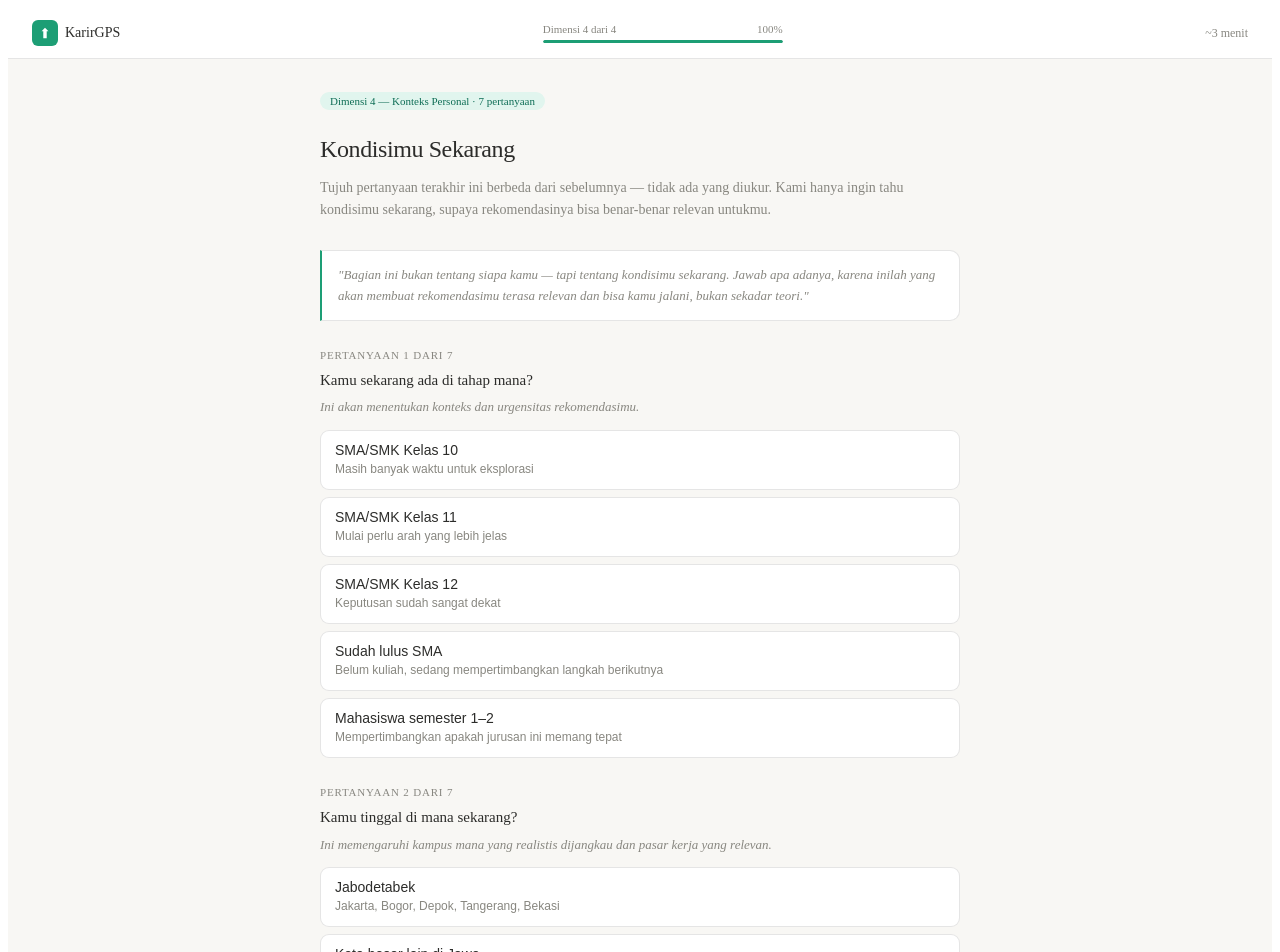
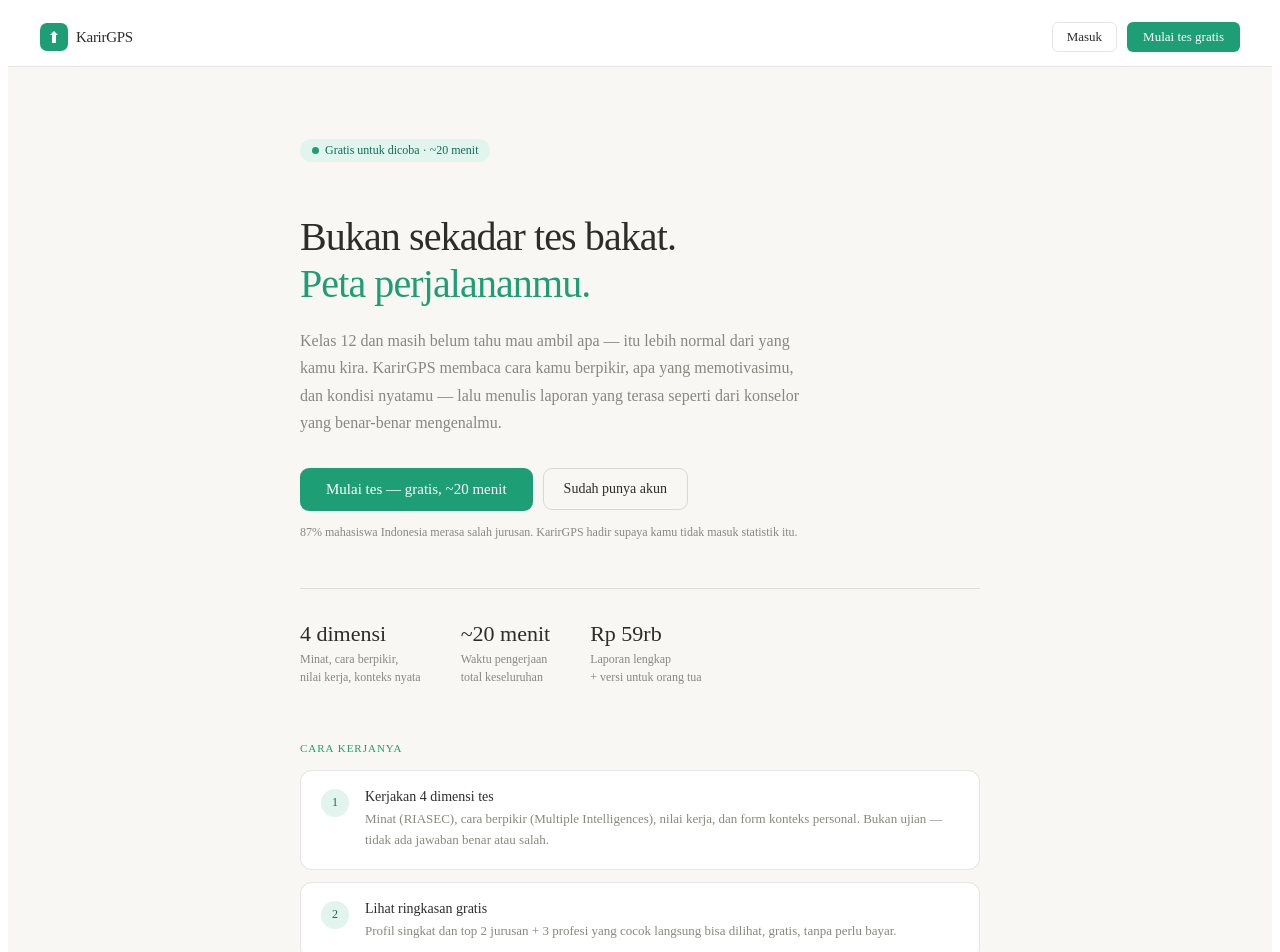
Before and after one commit to ervanlight/karirgps, a Next.js app: page /tes/d4 in a window 1280 px wide. Shown: the top 952 px of the page. Built offline with nearby package versions, Linux system fonts and the light colour scheme.

Commit message:
feat: restore homepage UI

```diff
--- a/app/tes/d4/page.tsx
+++ b/app/tes/d4/page.tsx
@@ -1,130 +1,147 @@
 'use client'
-import { useRouter } from 'next/navigation'
-import TesLayout from '@/components/tes/TesLayout'
-import { D4_PERTANYAAN } from '@/lib/soal-d4'
-import { useTesStore } from '@/lib/store'
-import type { KonteksPersonal } from '@/types'
+import Link from 'next/link'
 
-export default function TesD4Page() {
-  const router = useRouter()
-  const { d4_konteks, setD4, hitungSemua } = useTesStore()
+export default function LandingPage() {
+  return (
+    <div style={{ minHeight: '100vh', background: '#F8F7F4' }}>
+      {/* NAV */}
+      <nav style={{
+        display: 'flex', alignItems: 'center', justifyContent: 'space-between',
+        padding: '14px 32px', background: '#fff',
+        borderBottom: '0.5px solid rgba(44,44,42,0.12)',
+        position: 'sticky', top: 0, zIndex: 50,
+      }}>
+        <div style={{ display: 'flex', alignItems: 'center', gap: 8 }}>
+          <div style={{
+            width: 28, height: 28, background: '#1D9E75', borderRadius: 7,
+            display: 'flex', alignItems: 'center', justifyContent: 'center',
+          }}>
+            <svg width="14" height="14" viewBox="0 0 14 14" fill="white">
+              <path d="M7 1 L11 5 L9 5 L9 13 L5 13 L5 5 L3 5 Z"/>
+            </svg>
+          </div>
+          <span style={{ fontSize: 15, fontWeight: 500, color: '#2C2C2A', letterSpacing: '-0.3px' }}>
+            KarirGPS
+          </span>
+        </div>
+        <div style={{ display: 'flex', gap: 10, alignItems: 'center' }}>
+          <Link href="/auth/login" style={{
+            background: 'none', border: '0.5px solid rgba(44,44,42,0.12)',
+            borderRadius: 6, padding: '6px 14px', fontSize: 13, color: '#2C2C2A',
+            textDecoration: 'none',
+          }}>Masuk</Link>
+          <Link href="/tes/d1" style={{
+            background: '#1D9E75', color: 'white', borderRadius: 6,
+            padding: '7px 16px', fontSize: 13, fontWeight: 500, textDecoration: 'none',
+          }}>Mulai tes gratis</Link>
+        </div>
+      </nav>
 
-  // Count answered (jalur is array, others are string)
-  const answered = Object.keys(d4_konteks).filter(k => {
-    const v = d4_konteks[k as keyof typeof d4_konteks]
-    return v !== undefined && (Array.isArray(v) ? v.length > 0 : true)
-  }).length
-  const canProceed = answered >= 5 // minimal 5 dari 7
+      {/* HERO */}
+      <div style={{ maxWidth: 680, margin: '0 auto', padding: '72px 32px 56px' }}>
+        <div style={{
+          display: 'inline-flex', alignItems: 'center', gap: 6,
+          background: '#E1F5EE', borderRadius: 20, padding: '4px 12px',
+          fontSize: 12, color: '#0F6E56', fontWeight: 500, marginBottom: 24,
+        }}>
+          <span style={{ width: 7, height: 7, borderRadius: '50%', background: '#1D9E75', display: 'inline-block' }}/>
+          Gratis untuk dicoba · ~20 menit
+        </div>
 
-  function handleSelesai() {
-    hitungSemua()
-    router.push('/hasil')
-  }
+        <h1 style={{
+          fontSize: 40, fontWeight: 500, lineHeight: 1.18, letterSpacing: '-0.9px',
+          color: '#2C2C2A', marginBottom: 20,
+        }}>
+          Bukan sekadar tes bakat.<br />
+          <span style={{ color: '#1D9E75' }}>Peta perjalananmu.</span>
+        </h1>
 
-  return (
-    <TesLayout
-      dimensi={4}
-      judul="Kondisimu Sekarang"
-      subjudul="Tujuh pertanyaan terakhir ini berbeda dari sebelumnya — tidak ada yang diukur. Kami hanya ingin tahu kondisimu sekarang, supaya rekomendasinya bisa benar-benar relevan untukmu."
-      intro="Bagian ini bukan tentang siapa kamu — tapi tentang kondisimu sekarang. Jawab apa adanya, karena inilah yang akan membuat rekomendasimu terasa relevan dan bisa kamu jalani, bukan sekadar teori."
-      hrefBack="/tes/d3"
-      hrefNext="/hasil"
-      labelNext={canProceed ? 'Lihat hasilku →' : `Jawab minimal 5 pertanyaan (${answered}/7)`}
-      onNext={handleSelesai}
-      canProceed={canProceed}
-    >
-      <div style={{ marginBottom: 8 }}>
-        {D4_PERTANYAAN.map((p, idx) => {
-          const isMultiple = p.multiple
-          const currentVal = d4_konteks[p.id as keyof KonteksPersonal]
+        <p style={{ fontSize: 16, lineHeight: 1.7, color: '#888780', marginBottom: 32, maxWidth: 520 }}>
+          Kelas 12 dan masih belum tahu mau ambil apa — itu lebih normal dari yang kamu kira.
+          KarirGPS membaca cara kamu berpikir, apa yang memotivasimu, dan kondisi nyatamu — lalu
+          menulis laporan yang terasa seperti dari konselor yang benar-benar mengenalmu.
+        </p>
 
-          return (
-            <div key={p.id} style={{ marginBottom: 28 }}>
-              {/* Privacy reminder before biaya question */}
-              {p.id === 'kondisi_biaya' && (
-                <div style={{
-                  background: '#F8F7F4', border: '0.5px solid rgba(44,44,42,0.1)',
-                  borderRadius: 8, padding: '10px 14px', marginBottom: 14,
-                  fontSize: 12, color: '#888780', lineHeight: 1.6,
-                }}>
-                  🔒 Jawaban ini tidak pernah kami tampilkan ke siapapun. Ini hanya untuk menyesuaikan rekomendasimu.
-                </div>
-              )}
+        <div style={{ display: 'flex', gap: 10, alignItems: 'center', flexWrap: 'wrap' }}>
+          <Link href="/tes/d1" style={{
+            background: '#1D9E75', color: 'white', borderRadius: 9,
+            padding: '13px 26px', fontSize: 15, fontWeight: 500, textDecoration: 'none',
+            display: 'inline-block',
+          }}>
+            Mulai tes — gratis, ~20 menit
+          </Link>
+          <Link href="/auth/login" style={{
+            background: 'none', border: '0.5px solid rgba(44,44,42,0.15)',
+            borderRadius: 9, padding: '12px 20px', fontSize: 14, color: '#2C2C2A',
+            textDecoration: 'none',
+          }}>
+            Sudah punya akun
+          </Link>
+        </div>
 
-              <div style={{ fontSize: 11, fontWeight: 500, color: '#888780', textTransform: 'uppercase', letterSpacing: '0.8px', marginBottom: 8 }}>
-                Pertanyaan {idx + 1} dari {D4_PERTANYAAN.length}
-              </div>
-              <div style={{ fontSize: 15, fontWeight: 500, color: '#2C2C2A', marginBottom: 6, lineHeight: 1.5 }}>
-                {p.label}
-              </div>
-              {p.hint && (
-                <div style={{ fontSize: 13, color: '#888780', marginBottom: 12, lineHeight: 1.6, fontStyle: 'italic' }}>
-                  {p.hint}
-                </div>
-              )}
-              {isMultiple && (
-                <div style={{ fontSize: 12, color: '#1D9E75', marginBottom: 10 }}>
-                  Bisa pilih lebih dari satu
-                </div>
-              )}
+        <p style={{ fontSize: 12, color: '#888780', marginTop: 14 }}>
+          87% mahasiswa Indonesia merasa salah jurusan. KarirGPS hadir supaya kamu tidak masuk statistik itu.
+        </p>
 
-              <div style={{ display: 'grid', gap: 7 }}>
-                {p.opsi.map((o) => {
-                  let isSelected = false
-                  if (isMultiple && Array.isArray(currentVal)) {
-                    isSelected = (currentVal as string[]).includes(o.kode)
-                  } else {
-                    isSelected = currentVal === o.kode
-                  }
-
-                  return (
-                    <button
-                      key={o.kode}
-                      onClick={() => {
-                        if (isMultiple) {
-                          const arr = Array.isArray(currentVal) ? [...currentVal] : []
-                          const idx = arr.indexOf(o.kode as any)
-                          if (idx > -1) arr.splice(idx, 1)
-                          else arr.push(o.kode as any)
-                          setD4(p.id as keyof KonteksPersonal, arr)
-                        } else {
-                          setD4(p.id as keyof KonteksPersonal, o.kode)
-                        }
-                      }}
-                      style={{
-                        width: '100%', textAlign: 'left',
-                        background: isSelected ? '#E1F5EE' : '#fff',
-                        border: `0.5px solid ${isSelected ? '#1D9E75' : 'rgba(44,44,42,0.12)'}`,
-                        borderRadius: 9, padding: '11px 14px',
-                        cursor: 'pointer', transition: 'all 0.12s',
-                      }}
-                    >
-                      <div style={{ fontSize: 14, fontWeight: 500, color: isSelected ? '#0F6E56' : '#2C2C2A' }}>
-                        {isSelected && <span style={{ marginRight: 6 }}>✓</span>}
-                        {o.label}
-                      </div>
-                      {o.deskripsi && (
-                        <div style={{ fontSize: 12, color: '#888780', marginTop: 2, lineHeight: 1.5 }}>
-                          {o.deskripsi}
-                        </div>
-                      )}
-                    </button>
-                  )
-                })}
+        {/* STATS */}
+        <div style={{
+          display: 'flex', gap: 40, marginTop: 48, paddingTop: 32,
+          borderTop: '0.5px solid rgba(44,44,42,0.12)',
+        }}>
+          {[
+            { val: '4 dimensi', label: 'Minat, cara berpikir,\nnilai kerja, konteks nyata' },
+            { val: '~20 menit', label: 'Waktu pengerjaan\ntotal keseluruhan' },
+            { val: 'Rp 59rb', label: 'Laporan lengkap\n+ versi untuk orang tua' },
+          ].map(s => (
+            <div key={s.val}>
+              <div style={{ fontSize: 22, fontWeight: 500, color: '#2C2C2A' }}>{s.val}</div>
+              <div style={{ fontSize: 12, color: '#888780', marginTop: 3, lineHeight: 1.5, whiteSpace: 'pre-line' }}>
+                {s.label}
               </div>
             </div>
-          )
-        })}
+          ))}
+        </div>
       </div>
 
-      {/* Loading state note */}
-      <div style={{
-        background: '#E1F5EE', borderRadius: 10, padding: '14px 16px',
-        fontSize: 13, color: '#0F6E56', lineHeight: 1.6,
-      }}>
-        Setelah kamu klik "Lihat hasilku", kami akan membaca semua yang kamu jawab tadi.
-        Ini butuh sedikit waktu karena kami tidak pakai template — hasilnya ditulis khusus untuk kamu.
+      {/* HOW IT WORKS */}
+      <div style={{ maxWidth: 680, margin: '0 auto', padding: '0 32px 80px' }}>
+        <div style={{ fontSize: 11, fontWeight: 500, color: '#1D9E75', textTransform: 'uppercase', letterSpacing: '1px', marginBottom: 16 }}>
+          Cara kerjanya
+        </div>
+        <div style={{ display: 'grid', gap: 12 }}>
+          {[
+            { n: '1', title: 'Kerjakan 4 dimensi tes', desc: 'Minat (RIASEC), cara berpikir (Multiple Intelligences), nilai kerja, dan form konteks personal. Bukan ujian — tidak ada jawaban benar atau salah.' },
+            { n: '2', title: 'Lihat ringkasan gratis', desc: 'Profil singkat dan top 2 jurusan + 3 profesi yang cocok langsung bisa dilihat, gratis, tanpa perlu bayar.' },
+            { n: '3', title: 'Buka laporan lengkap (Rp 59rb)', desc: 'Laporan naratif 5–7 halaman yang terasa seperti ditulis khusus untukmu — plus versi terpisah untuk orang tua. Dikirim ke emailmu.' },
+          ].map(s => (
+            <div key={s.n} style={{
+              display: 'flex', gap: 16, padding: '18px 20px',
+              background: '#fff', border: '0.5px solid rgba(44,44,42,0.12)',
+              borderRadius: 12,
+            }}>
+              <div style={{
+                width: 28, height: 28, borderRadius: '50%', background: '#E1F5EE',
+                display: 'flex', alignItems: 'center', justifyContent: 'center',
+                fontSize: 12, fontWeight: 500, color: '#0F6E56', flexShrink: 0,
+              }}>{s.n}</div>
+              <div>
+                <div style={{ fontSize: 14, fontWeight: 500, color: '#2C2C2A', marginBottom: 4 }}>{s.title}</div>
+                <div style={{ fontSize: 13, color: '#888780', lineHeight: 1.6 }}>{s.desc}</div>
+              </div>
+            </div>
+          ))}
+        </div>
+
+        <div style={{ marginTop: 32, textAlign: 'center' }}>
+          <Link href="/tes/d1" style={{
+            background: '#1D9E75', color: 'white', borderRadius: 9,
+            padding: '13px 32px', fontSize: 15, fontWeight: 500, textDecoration: 'none',
+            display: 'inline-block',
+          }}>
+            Mulai sekarang — gratis
+          </Link>
+        </div>
       </div>
-    </TesLayout>
+    </div>
   )
 }
```
